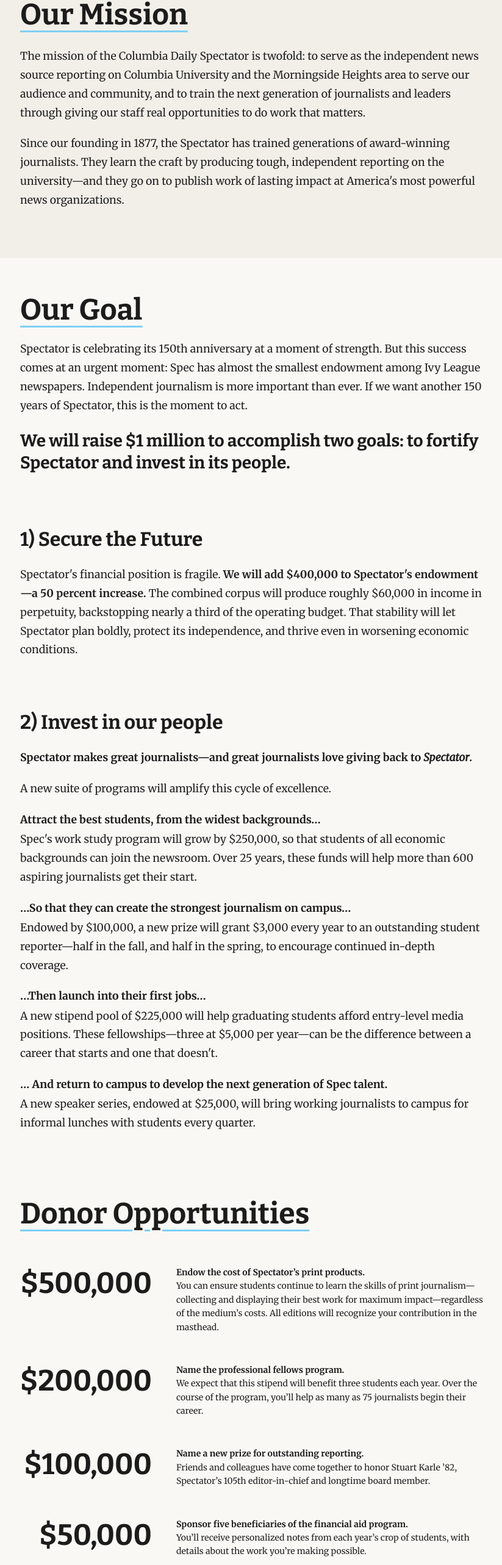
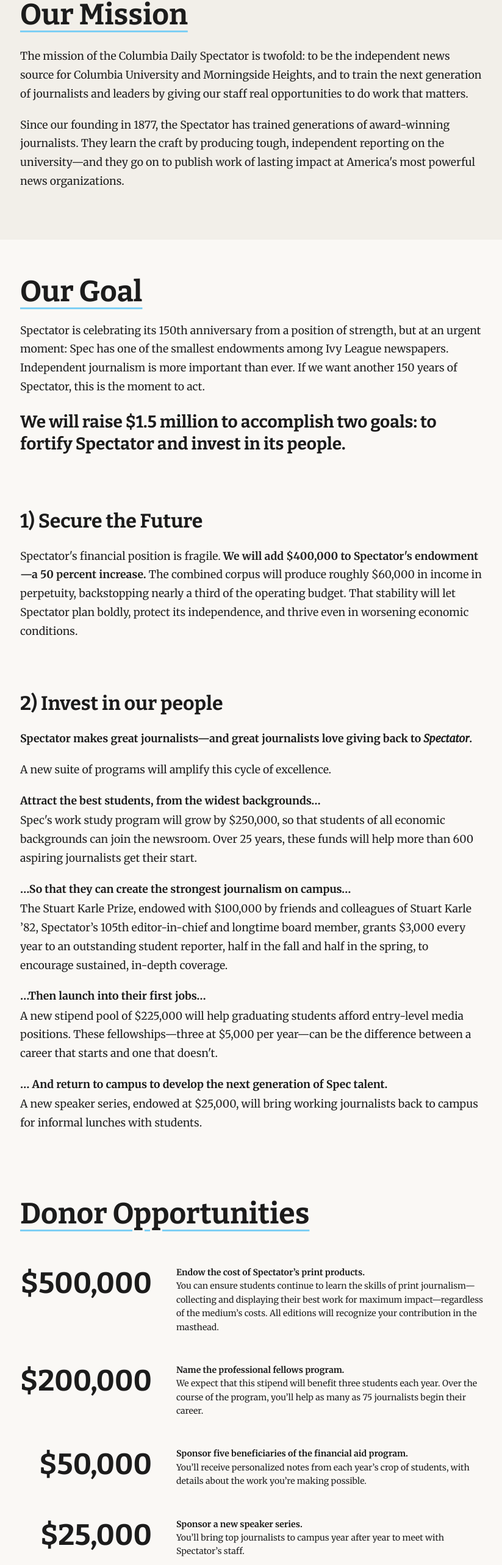
Before and after one commit to spectatorpublishing/150-campaign, a React (Create React App) app: page / in a window 1280 px wide. Shown: the part 902-3468 px from the top of the page at 61% size, without its empty margins (227-1050 px from the left). Built offline with nearby package versions, Linux system fonts and the light colour scheme.

Commit message:
Copy fixes for Giving Day: $1.5M goal, Stuart Karle Prize, softer speaker series, polish

```diff
--- a/src/data/content.js
+++ b/src/data/content.js
@@ -4,7 +4,7 @@
 export const mission = {
   heading: 'Our Mission',
   paragraphs: [
-    'The mission of the Columbia Daily Spectator is twofold: to serve as the independent news source reporting on Columbia University and the Morningside Heights area to serve our audience and community, and to train the next generation of journalists and leaders through giving our staff real opportunities to do work that matters.',
+    'The mission of the Columbia Daily Spectator is twofold: to be the independent news source for Columbia University and Morningside Heights, and to train the next generation of journalists and leaders by giving our staff real opportunities to do work that matters.',
     'Since our founding in 1877, the Spectator has trained generations of award-winning journalists. They learn the craft by producing tough, independent reporting on the university—and they go on to publish work of lasting impact at America\'s most powerful news organizations.',
   ],
 };
@@ -12,9 +12,9 @@
 export const goal = {
   heading: 'Our Goal',
   intro:
-    'Spectator is celebrating its 150th anniversary at a moment of strength. But this success comes at an urgent moment: Spec has almost the smallest endowment among Ivy League newspapers. Independent journalism is more important than ever. If we want another 150 years of Spectator, this is the moment to act.',
+    'Spectator is celebrating its 150th anniversary from a position of strength, but at an urgent moment: Spec has one of the smallest endowments among Ivy League newspapers. Independent journalism is more important than ever. If we want another 150 years of Spectator, this is the moment to act.',
   callout:
-    'We will raise $1 million to accomplish two goals: to fortify Spectator and invest in its people.',
+    'We will raise $1.5 million to accomplish two goals: to fortify Spectator and invest in its people.',
 };
 
 export const goals = [
@@ -39,7 +39,7 @@
       },
       {
         heading: '…So that they can create the strongest journalism on campus…',
-        body: 'Endowed by $100,000, a new prize will grant $3,000 every year to an outstanding student reporter—half in the fall, and half in the spring, to encourage continued in-depth coverage.',
+        body: 'The Stuart Karle Prize, endowed with $100,000 by friends and colleagues of Stuart Karle ’82, Spectator’s 105th editor-in-chief and longtime board member, grants $3,000 every year to an outstanding student reporter, half in the fall and half in the spring, to encourage sustained, in-depth coverage.',
       },
       {
         heading: '…Then launch into their first jobs…',
@@ -47,7 +47,7 @@
       },
       {
         heading: '… And return to campus to develop the next generation of Spec talent.',
-        body: 'A new speaker series, endowed at $25,000, will bring working journalists to campus for informal lunches with students every quarter.',
+        body: 'A new speaker series, endowed at $25,000, will bring working journalists back to campus for informal lunches with students.',
       },
     ],
   },
@@ -162,11 +162,6 @@
     description: 'We expect that this stipend will benefit three students each year. Over the course of the program, you’ll help as many as 75 journalists begin their career.',
   },
   {
-    amount: '$100,000',
-    title: 'Name a new prize for outstanding reporting.',
-    description: 'Friends and colleagues have come together to honor Stuart Karle ’82, Spectator’s 105th editor-in-chief and longtime board member.',
-  },
-  {
     amount: '$50,000',
     title: 'Sponsor five beneficiaries of the financial aid program.',
     description: 'You’ll receive personalized notes from each year’s crop of students, with details about the work you’re making possible.',
@@ -174,7 +169,7 @@
   {
     amount: '$25,000',
     title: 'Sponsor a new speaker series.',
-    description: 'You’ll make it possible for as many as 100 top journalists to visit campus and meet intimately with Spectator’s staff.',
+    description: 'You’ll bring top journalists to campus year after year to meet with Spectator’s staff.',
   },
 ];
 
@@ -187,7 +182,7 @@
   {
     question: 'How will the money be used?',
     answer:
-      '$400,000 will go to the endowment, and $600,000 will go to a people fund supporting stipends and fellowships for our staff.',
+      '$400,000 will go to Spectator’s endowment, and $1.1 million will go to investing in our people: expanded work study, post-graduate fellowships, the Stuart Karle Prize, the Ady Barkan Fund for opinion journalism, and a new speaker series.',
   },
   {
     question: 'Is my donation tax-deductible?',
```
